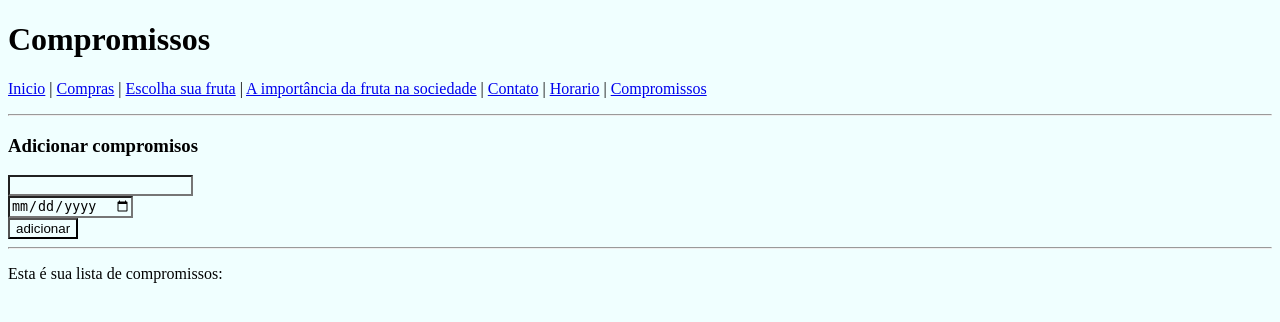
After one commit to nicolasValcarenghi/3-informatica, a PHP site: page /compromissos.php in a window 1280 px wide. The commit adds this page. Shown: the top 322 px of the page. Run offline with PHP 8.4, Linux system fonts and the light colour scheme; data that the repository does not hold is empty; some libraries are stand-ins or nearby versions.

Commit message:
aula twig descrição e data

```diff
--- /dev/null
+++ b/Programacao Web/1 tri/exemplo_twig/compromissos.php
@@ -0,0 +1,9 @@
+<?php
+require('twig_carregar.php');
+require('inc/banco.php');
+
+$compromissos = $pdo->query('SELECT * FROM compromissos');
+
+echo $twig->render('compromissos.html', ["compromissos" => $compromissos]);
+
+$compromissos = $compromissos->fetchAll(PDO::FETCH_ASSOC);
--- a/Programacao Web/1 tri/exemplo_twig/templates/base.html
+++ b/Programacao Web/1 tri/exemplo_twig/templates/base.html
@@ -4,7 +4,7 @@
     <meta charset="UTF-8">
     <meta http-equiv="X-UA-Compatible" content="IE=edge">
     <meta name="viewport" content="width=device-width, initial-scale=1.0">
-    <title>twig</title>
+    <title>Twig</title>
     <link rel="stylesheet" href="css/style.css">
 </head>
 <body>
@@ -21,6 +21,8 @@
      <a href="contato.php">Contato</a>
       |
      <a href="horario.php">Horario</a>
+     |
+     <a href="compromissos.php">Compromissos</a>
      </p>
     <hr>
     {% block conteudo %}{% endblock %}
--- /dev/null
+++ b/Programacao Web/1 tri/exemplo_twig/templates/compromissos.html
@@ -0,0 +1,23 @@
+{% extends "base.html" %}
+
+{% block titulo %}Compromissos{% endblock %}
+
+{% block conteudo %}
+
+    <h3>Adicionar compromisos</h3>
+    <form action="compromissos_adc.php" method="post">
+    <input type="text" name="descricao"><br>
+    <input type="date" name="data"><br>
+    <input type="submit" value="adicionar">
+    </form>
+    <hr>
+
+<p>Esta é sua lista de compromissos:</p>
+
+<tr>
+ {% for compromisso in compromissos %}
+    <td>{{compromisso['descricao']}}</td>
+    <td>{{compromisso['data']}}</td>
+    </tr>
+    {% endfor %}
+{% endblock %}
--- a/Programacao Web/1 tri/exemplo_twig/templates/horario.html
+++ b/Programacao Web/1 tri/exemplo_twig/templates/horario.html
@@ -9,4 +9,4 @@
     <li>Hoje: {{hoje}}</li>
     <li>Amanhã: {{amanha}}</li>
 </ul>
-{% endblock
+{% endblock %}
```
Also changed, not shown: Programacao Web/1 tri/exemplo_twig/compromissos_adc.php (added, +17 -0 lines), Programacao Web/1 tri/exemplo_twig/horario.php (+5 -3 lines).
